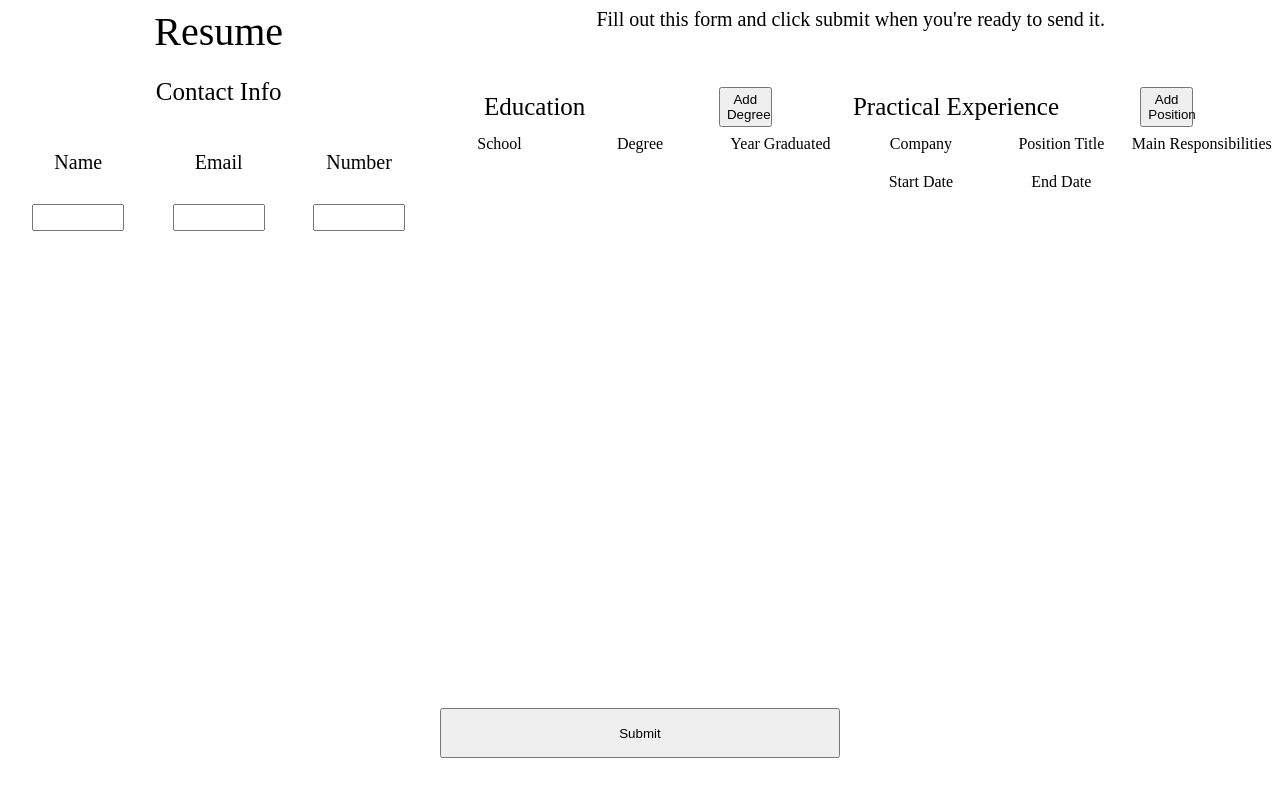
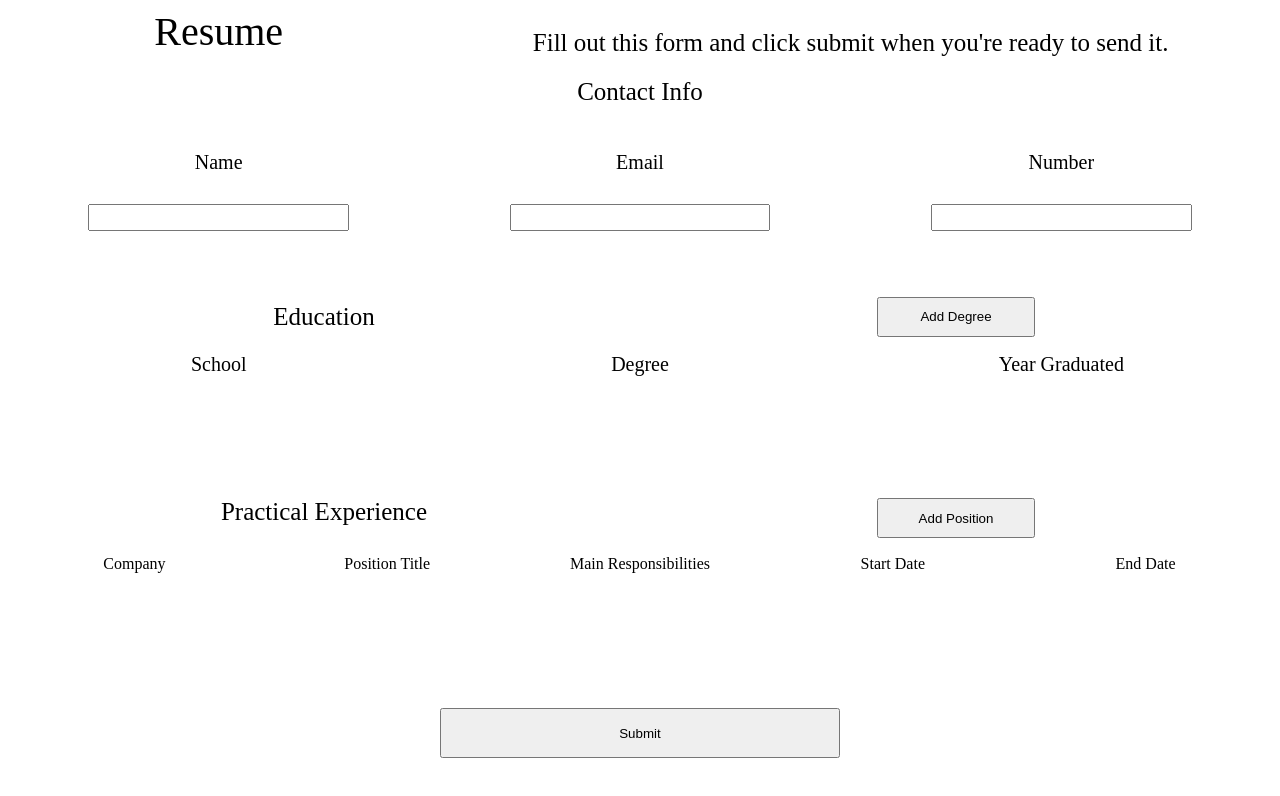
Before and after one commit to Stephens37/cv-application, a React (Vite) app: page / in a window 1280 px wide. Shown: the top 796 px of the page. Built offline with nearby package versions, Linux system fonts and the light colour scheme.

Commit message:
'Finish grid styling'

```diff
--- a/src/components/buttons.css
+++ b/src/components/buttons.css
@@ -39,21 +39,28 @@
   grid-column: 2 / span 2;
   grid-row: 1;
   justify-self: center;
-  font-size: 20px;
+  align-self: center;
+  font-size: 25px;
+  height: fit-content;
 }
 
-.contactInfoComp {
+.contactMainGridChild {
   grid-column: 1 / span 3;
   grid-row: 2;
-  background-color: green;
 }
 
-.eduSectionComp {
+.eduMainGridChild {
   grid-column: 1 / span 3;
   grid-row: 3;
 }
 
-.jobSectionComp {
+.jobMainGridChild {
   grid-column: 1 / span 3;
   grid-row: 4;
 }
+
+.generalDiv {
+  justify-self: center;
+  align-self: center;
+  font-size: 20px;
+}
--- a/src/components/buttons.jsx
+++ b/src/components/buttons.jsx
@@ -24,10 +24,9 @@ export default function Button() {
         <div className='mainGrid'>
             <div className='mainTitle'>Resume</div>
             <div className='mainDescription'>Fill out this form and click submit when you're ready to send it.</div>
-            <ContactInfo className='contactInfoComp'
-            inputOrPrev={info}></ContactInfo>
-            <EduSection className='eduSectionComp' inputOrPrev={info}></EduSection>
-            <JobSection className='jobSectionComp' inputOrPrev={info}></JobSection>
+            <ContactInfo inputOrPrev={info}></ContactInfo>
+            <EduSection inputOrPrev={info}></EduSection>
+            <JobSection inputOrPrev={info}></JobSection>
             <button className='buttonComp' onClick={changeDisplay}>{buttonText}</button>
         </div>
     );
--- a/src/components/contact-info.jsx
+++ b/src/components/contact-info.jsx
@@ -17,27 +17,28 @@ export default function ContactInfo ({inputOrPrev}) {
     }
 
     return (
+        <div className='contactMainGridChild'>
             <div class='contactInfoGrid'>
                 <div className='contactInfoHeader'>Contact Info</div>
                 <div className='basicInfoGridChild'>
                     <div className='basicInfo'>
                         <div className='contactContainer'>
                             <div className='contactTitle nameTitle'>Name</div>
-                         {inputOrPrev === 'preview' ? <div className='contactDiv'>{nameValue}</div>  : <input type='text'
+                            {inputOrPrev === 'preview' ? <div className='contactDiv generalDiv'>{nameValue}</div>  : <input type='text'
                                 className='contactInput'
                                 value={nameValue}
                                 onChange={(event) => handleInputChange(setNameValue, event)}/>}
                         </div>
                         <div className='contactContainer'>
                             <div className='contactTitle emailTitle'>Email</div>
-                        {inputOrPrev === 'preview' ? <div className='contactDiv'>{emailValue}</div> : <input type='text'
+                            {inputOrPrev === 'preview' ? <div className='contactDiv generalDiv'>{emailValue}</div> : <input type='text'
                                 className='contactInput'
                                 value={emailValue}
                                 onChange={(event) => handleInputChange(setEmailValue, event)}/>}
                         </div>
                         <div className='contactContainer'>
                             <div className='contactTitle numberTitle'>Number</div>
-                        {inputOrPrev === 'preview' ? <div className='contactDiv'>{numberValue}</div> : <input type='text'
+                            {inputOrPrev === 'preview' ? <div className='contactDiv generalDiv'>{numberValue}</div> : <input type='text'
                                 className='contactInput'
                                 value={numberValue}
                                 onChange={(event) => handleInputChange(setNumberValue, event)}/>}
@@ -45,5 +46,6 @@ export default function ContactInfo ({inputOrPrev}) {
                     </div>
                 </div>
             </div>
+        </div>
     )
 }
--- a/src/components/edu-info.css
+++ b/src/components/edu-info.css
@@ -34,12 +34,17 @@
     grid-template-rows: repeat(4, 1fr);
 }
 
-.eduInputTitle {
+.eduTitle {
+    grid-row: 1;
     justify-self: center;
+    align-self: center;
+    font-size: 20px;
+    height: fit-content;
+    width: fit-content;
 }
 
 .eduInfoDiv {
     justify-self: center;
     height: fit-content;
-    width: 50%;
+    width: fit-content;
 }
--- a/src/components/edu-info.jsx
+++ b/src/components/edu-info.jsx
@@ -19,14 +19,15 @@ export default function EduSection({ inputOrPrev }) {
     }
 
     return (
+        <div className='eduMainGridChild'>
             <div className='eduGrid'>
                 <div className='eduExp'>Education</div>
                 <button className='addDegree' onClick={handleClick}>Add Degree</button>
                 <div className='eduAreaGridChild'>
                     <div className='eduArea'>
-                    <div className='eduInputTitle school schoolTitle'>School</div>
-                    <div className='eduInputTitle degree degreeTitle'>Degree</div>
-                    <div className='eduInputTitle yearTitle'>Year Graduated</div>
+                        <div className='eduTitle'>School</div>
+                        <div className='eduTitle'>Degree</div>
+                        <div className='eduTitle'>Year Graduated</div>
                         {eduEntries.map((entry, index) => (
                             <EduInputs
                                 key={index}
@@ -39,6 +40,7 @@ export default function EduSection({ inputOrPrev }) {
                     </div>
                 </div>
             </div>
+        </div>
     )
 }
 
@@ -46,18 +48,18 @@ function EduInputs({ entry, index, inputOrPrev, onInputChange }) {
     return (
         <>
             {inputOrPrev === 'preview' ? (
-                <div className='eduInfoDiv eduText'>{entry.schoolValue}</div>
+                <div className='eduInfoDiv generalDiv'>{entry.schoolValue}</div>
             ) : (
                 <input
                     type='text'
-                    className='eduInfoDiv eduInput'
+                    className='eduInfoDiv'
                     value={entry.schoolValue}
                     onChange={(e) => onInputChange(index, 'schoolValue', e.target.value)}
                 />
             )}
 
             {inputOrPrev === 'preview' ? (
-                <div className='eduInfoDiv eduText'>{entry.degreeValue}</div>
+                <div className='eduInfoDiv generalDiv'>{entry.degreeValue}</div>
             ) : (
                 <input
                     type='text'
@@ -68,7 +70,7 @@ function EduInputs({ entry, index, inputOrPrev, onInputChange }) {
             )}
 
             {inputOrPrev === 'preview' ? (
-                <div className='eduInfoDiv eduText'>{entry.gradValue}</div>
+                <div className='eduInfoDiv eduText generalDiv'>{entry.gradValue}</div>
             ) : (
                 <input
                     type='text'
--- a/src/components/job-info.css
+++ b/src/components/job-info.css
@@ -4,7 +4,7 @@
     grid-template-rows: 3fr 8fr;
 }
 
-.practicalExp {
+.jobExp {
     grid-column: 1;
     grid-row: 1;
     justify-self: center;
--- a/src/components/job-info.jsx
+++ b/src/components/job-info.jsx
@@ -20,11 +20,12 @@ export default function JobSection({ inputOrPrev }) {
     }
 
     return (
-        <div className='eduGrid'>
-            <div className='eduExp'>Practical Experience</div>
-            <button className='addDegree' onClick={handleClick}>Add Position</button>
-            <div className='eduAreaGridChild'>
-                <div className='eduArea'>
+        <div className='jobMainGridChild'>
+            <div className='jobGrid'>
+            <div className='jobExp'>Practical Experience</div>
+            <button className='addPosition' onClick={handleClick}>Add Position</button>
+            <div className='jobAreaGridChild'>
+                <div className='jobArea'>
                 <div className='jobInputTitle company companyTitle'>Company</div>
                 <div className='jobInputTitle position positionTitle'>Position Title</div>
                 <div className='jobInputTitle responsibilities respTitle'>Main Responsibilities</div>
@@ -41,6 +42,7 @@ export default function JobSection({ inputOrPrev }) {
                     ))}
                 </div>
             </div>
+        </div>
         </div>
     )
 }
@@ -76,7 +78,7 @@ function JobInputs({ entry, index, inputOrPrev, onInputChange }) {
     return (
         <>
             {inputOrPrev === 'preview' ? (
-                <div className='jobInfoDiv jobText'>{entry.companyValue}</div>
+                <div className='jobInfoDiv jobText generalDiv'>{entry.companyValue}</div>
             ) : (
                 <input
                     type='text'
@@ -87,7 +89,7 @@ function JobInputs({ entry, index, inputOrPrev, onInputChange }) {
             )}
 
             {inputOrPrev === 'preview' ? (
-                <div className='jobInfoDiv jobText'>{entry.positionValue}</div>
+                <div className='jobInfoDiv jobText generalDiv'>{entry.positionValue}</div>
             ) : (
                 <input
                     type='text'
@@ -98,7 +100,7 @@ function JobInputs({ entry, index, inputOrPrev, onInputChange }) {
             )}
 
             {inputOrPrev === 'preview' ? (
-                <div className='jobInfoDiv jobText'>{entry.respValue}</div>
+                <div className='jobInfoDiv jobText generalDiv'>{entry.respValue}</div>
             ) : (
                 <input
                     type='text'
```
Also changed, not shown: src/components/contact-info.css (line endings or trailing spaces). Lines whose indentation alone changed are shown as unchanged.
